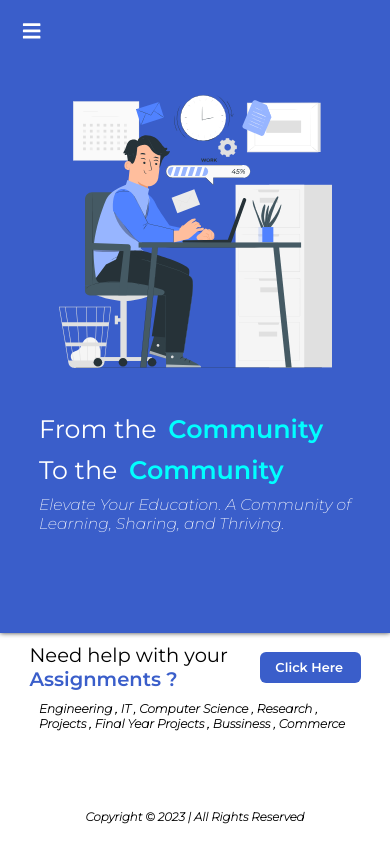
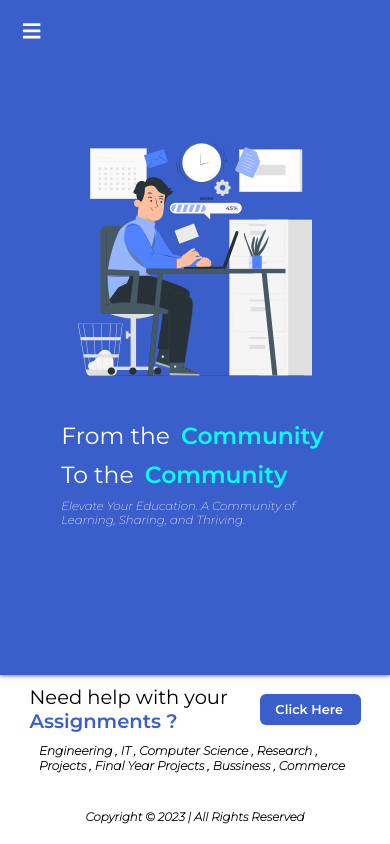
Before and after one commit to thanurarukshan/unihelper, a React (Create React App) app: page / in a window 390 px wide. Built offline with nearby package versions, Linux system fonts and the light colour scheme.

Commit message:
Responsive errors fixed

```diff
--- a/src/About.css
+++ b/src/About.css
@@ -29,11 +29,12 @@
     max-width: 600px;
     text-align: justify;
     margin-top: 20px;
+    font-size: 2.5vh;
 }
 
 .aboutusMain-content-content p {
     font-family: "Montserrat-Light";
-    line-height: 1.3;
+    line-height: 1.2;
 }
 
 
@@ -43,7 +44,8 @@
 
 @media (orientation: portrait) {
     .aboutusMain-content-content {
+        max-height: 100vh;
         max-width: 80vw;
-        font-size: 3.5vw;
+        font-size: 3vw;
     }
 }
--- a/src/Home.css
+++ b/src/Home.css
@@ -19,14 +19,14 @@
 .blueDiv {
   background-color: #3a5eca;
   width: 100%;
-  height: 75vh;
+  height: 80vh;
   box-shadow: 0px 0px 5px 0px rgba(0, 0, 0, 0.75);
   animation: slideIn 1s ease-in-out;
 }
 
 .blueDiv-content {
     width: 100%;
-    height: 75vh;
+    height: 80vh;
     display: flex;
     flex-direction: row;
     align-items: center;
@@ -70,7 +70,7 @@
 }
 
 .bluediv-img {
-    max-height:55vh;
+    width: 30vw;
     margin: 20px;
 }
 
@@ -79,7 +79,7 @@
     flex-direction: column;
     margin: 20px;
     color: white;
-    font-size: 55px;
+    font-size: 5vw;
 }
 
 .bluediv-wording span {
@@ -93,7 +93,7 @@
 }
 
 #span03 {
-  font-size: 20px;
+  font-size: 1.5vw;
   font-family: "Montserrat-Italic";
   font-weight: 800;
 }
@@ -104,6 +104,8 @@
   display: flex;
   justify-content: center;
 }
+
+
 
 @media (orientation: portrait) {
   body {
@@ -116,19 +118,19 @@
   }
 
   .bluediv-img {
-    width: 70vw;
+    width: 60vw;
   }
 
   #span01 {
-    font-size: 6.5vw;
+    font-size: 6vw;
   }
 
   #span02 {
-    font-size: 6.5vw;
+    font-size: 6vw;
   }
 
   #span03 {
-    font-size: 4vw;
+    font-size: 3vw;
     font-weight: 300;
   }
 
@@ -152,3 +154,17 @@
     font-size: 12px;
   }
 }
+
+@media (max-height: 800px) {
+  .blueDiv {
+    height: 75vh;
+  }
+
+  .blueDiv-content {
+    height: 75vh;
+  }
+
+  .bluediv-img {
+    max-height: 40vh;
+  }
+}
--- a/src/Library.css
+++ b/src/Library.css
@@ -11,19 +11,21 @@
 
 .library-img {
     max-height: 55vh;
+    max-width: 30vw;
+    margin-bottom: 3vh;
 
 }
 
 .library-main-text {
     margin-top: -50px;
     font-family: "Montserrat-Regular";
-    font-size: 35px;
+    font-size: 20px;
 }
 
 .library-main-text02 {
     font-family: "Montserrat-Italic";
     font-weight: 800;
-    font-size: 20px;
+    font-size: 15px;
 }
 
 @media (orientation: portrait) {
```
